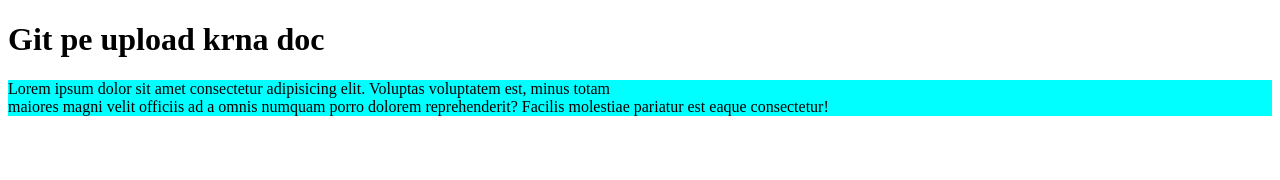
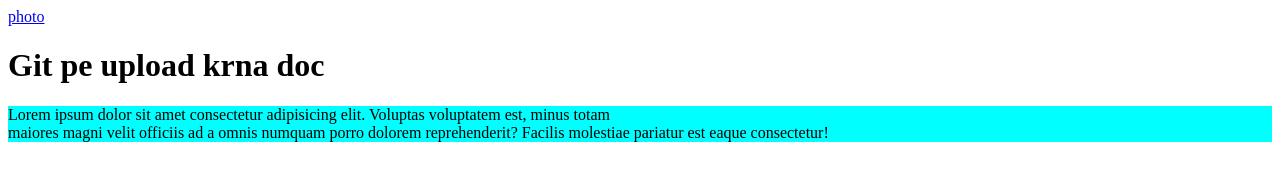
Before and after one commit to Shivoop/GitHub-demo, a plain HTML site: page index.html in a window 1280 px wide. Drawn offline with Linux system fonts and the light colour scheme.

Commit message:
new photo

```diff
--- a/index.html
+++ b/index.html
@@ -6,6 +6,7 @@
     <title>shivam ki website</title>
 </head>
 <body>
+    <a href="https://images.pexels.com/photos/1308881/pexels-photo-1308881.jpeg?cs=srgb&dl=pexels-soldiervip-1308881.jpg&fm=jpg">photo</a>
     <h1 style="animation: backwards;"">Git pe upload krna doc</h1>
     <p style="background-color: aqua; border: 0rcap;">Lorem ipsum dolor sit amet consectetur adipisicing elit. Voluptas voluptatem est, minus totam <br> maiores magni velit officiis ad a omnis numquam porro dolorem reprehenderit? Facilis molestiae pariatur est eaque consectetur!</p>
 
```
